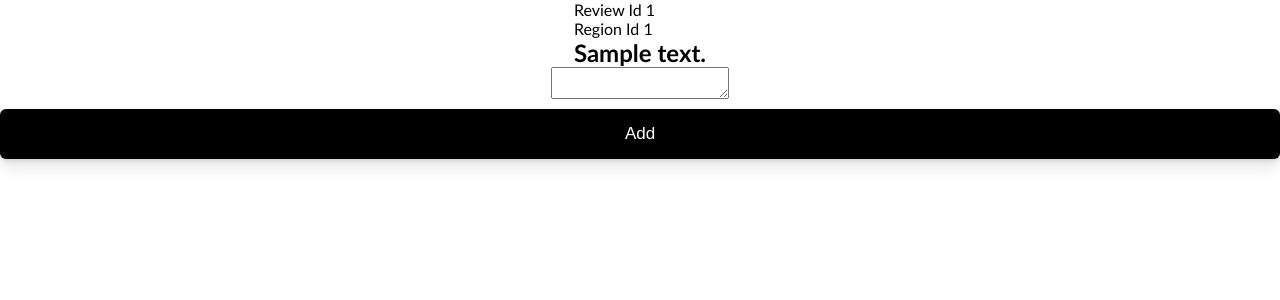
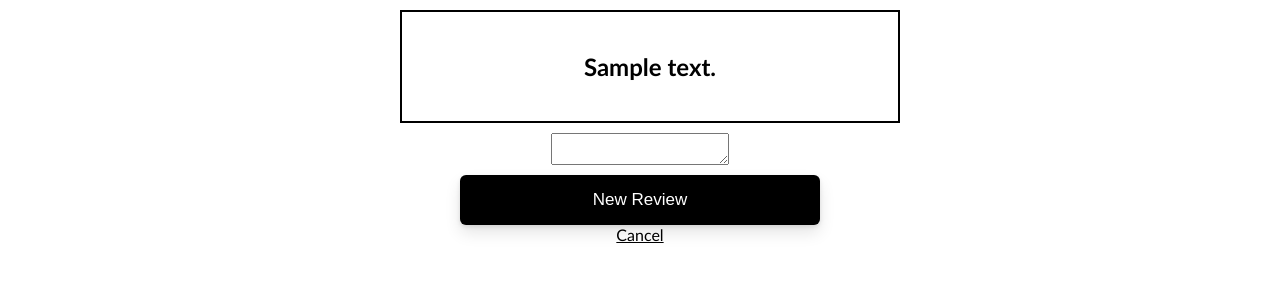
Before and after one commit to DantasticWebSolutions/pointOfInterest, a Node server app: template app/views/review.hbs in a window 1280 px wide. Shown: the top 300 px of the page. Run offline with Node 20, Linux system fonts and the light colour scheme; the template is opened without the code that fills it: most values are stand-ins (such as "Sample title", 1, 10 or a date in 2020); some libraries are stand-ins or nearby versions.

Commit message:
Finished

```diff
--- a/app/views/review.hbs
+++ b/app/views/review.hbs
@@ -1,18 +1,18 @@
 <html>
   <head>
-		<meta charset='UTF-8' />
-		<meta http-equiv='X-UA-Compatible' content='IE=edge' />
-		<meta name='viewport' content='width=device-width, initial-scale=1.0' />
+    <meta charset="UTF-8" />
+    <meta http-equiv="X-UA-Compatible" content="IE=edge" />
+    <meta name="viewport" content="width=device-width, initial-scale=1.0" />
     <title> Show Reviews </title>
-		<script type='text/javascript' src='/js/scripts.js'></script>
-		<link rel='stylesheet' href='/css/style.css' />
+    <script type="text/javascript" src="/js/scripts.js"></script>
+    <link rel="stylesheet" href="/css/style.css" />
   </head>
   <body>
-		<div class='reviewsContainer'>
+    <div class="reviewsContainer">
 
       {{#each result}}
 
-				<div class='singleReview'>
+        <div class="singleReview">
           <p>Review Id {{Id}}</p>
           <p>Region Id {{poi_id}}</p>
           <h2>{{review}}</h2>
@@ -20,16 +20,25 @@
       {{/each}}
     </div>
 
-		<form action='/addreview' method='POST'>
-			<input type='hidden' name='poi_id' id='poi_id' value='{{poi_id}}' placeholder='POI_ID' />
+    <form action="/addreview" class="centerFlex addpoi" method="POST">
+      <input
+        type="hidden"
+        name="poi_id"
+        id="poi_id"
+        value="{{poi_id}}"
+        placeholder="POI_ID"
+      />
       <script>
-				var table = document.getElementById("rev"); var id= table.rows[1].cells[1].innerText;
+        var table = document.getElementById("rev"); var id=
+        table.rows[1].cells[1].innerText;
         id=document.getElementById('poi_id').value;
 
       </script>
-			<textarea name='review' id='review' placeholder='Enter your review here'>
+      <textarea name="review" id="review" placeholder="Enter your review here">
       </textarea>
-			<button type='submit'>Add</button>
+      <button type="submit">New Review</button>
+      <a href="/">Cancel</a>
     </form>
+
   </body>
 </html>
--- a/public/css/style.css
+++ b/public/css/style.css
@@ -411,8 +411,9 @@ form.recomendation {
 }
 
 @supports (
-	(-webkit-backdrop-filter: blur(10px)) or (backdrop-filter: blur(10px)) or (-moz-backdrop-filter: blur(10px)) or
-		(-o-backdrop-filter: blur(10px)) or (-ms-backdrop-filter: blur(10px))
+  (-webkit-backdrop-filter: blur(10px)) or (backdrop-filter: blur(10px)) or
+    (-moz-backdrop-filter: blur(10px)) or (-o-backdrop-filter: blur(10px)) or
+    (-ms-backdrop-filter: blur(10px))
 ) {
   .blur {
     -webkit-backdrop-filter: blur(10px);
@@ -423,3 +424,18 @@ form.recomendation {
     background-color: rgba(0, 0, 0, 0.5) !important;
   }
 }
+
+.reviewsContainer {
+  width: 100%;
+  max-width: 500px;
+}
+.singleReview {
+  border: #000 2px solid;
+  width: 100%;
+  text-align: center;
+  margin: 10px;
+  padding: 40px 20px;
+}
+.singleReview p {
+  display: none;
+}
```
Also changed, not shown: README.md, 1 other file. Lines whose indentation alone changed are shown as unchanged.
